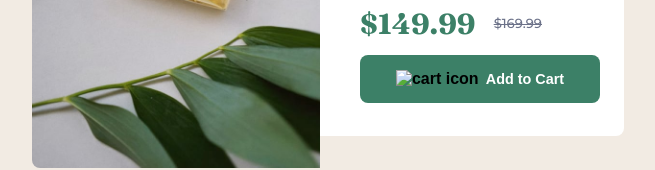
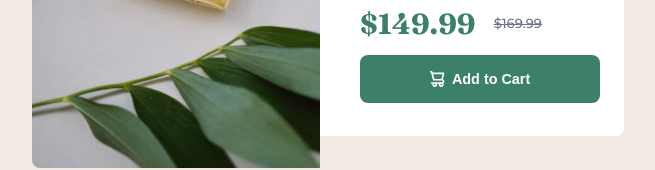
Before and after one commit to PiotrPlotast/product-preview-card-component, a plain HTML site: page index.html in a window 1280 px wide. Shown: the part 464-634 px from the top of the page, without its empty margins (312-967 px from the left). Drawn offline with Linux system fonts and the light colour scheme; the site is published under a folder, as on GitHub Pages, so addresses that start at the root find nothing.

Commit message:
fixed pictures not showing up

```diff
--- a/index.html
+++ b/index.html
@@ -30,7 +30,7 @@
   <span class="old-price"><sup>$169.99</sup></span>
   </p>
   <button type="button" class="component__cartBtn">
-  <img src="/images/icon-cart.svg" alt="cart icon">
+  <img src="./images/icon-cart.svg" alt="cart icon">
   <p class="cartBtn__cta">Add to Cart</p>
   </button>
 </div>
```
